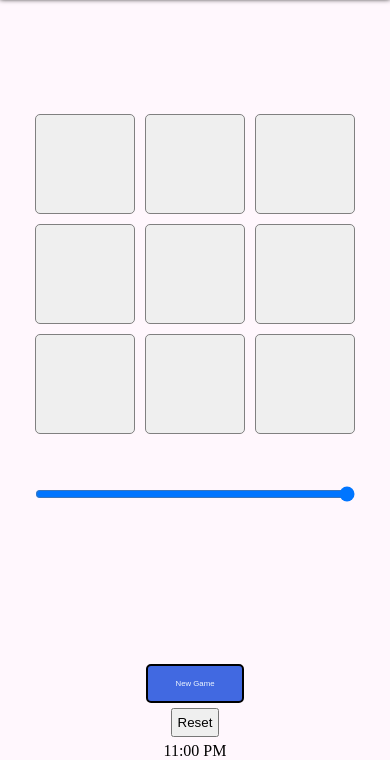
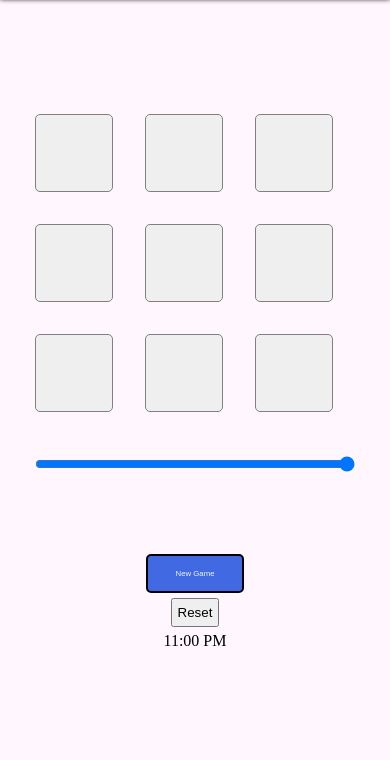
Before and after one commit to MuhammadAsad878/Tic-Tac-Toe-Game-in-HTML-CSS-JS, a plain HTML site: page index.html in a window 390 px wide. Shown: the part 90-850 px from the top of the page. Drawn offline with Linux system fonts and the light colour scheme.

Commit message:
Update style.css

```diff
--- a/styles/style.css
+++ b/styles/style.css
@@ -18,7 +18,8 @@ body{
   padding: 30px;
   display: grid;
   grid-template-columns: repeat(3,18vmin);
-  grid-gap: 10px;
+  grid-template-rows: repeat(3,18vmin) 30px;
+grid-gap: 10px;
   justify-content: center;
 
 }
@@ -74,8 +75,8 @@ color: royalblue;
 }
 @media screen and (max-width:750px) {
   .box{
-    height: auto;
-    width:auto;
+    height: 20vmin;
+    width:20vmin;
     font-size: 5vmin;
     border-radius: 5px;
   }
@@ -83,7 +84,7 @@ color: royalblue;
     padding:30% 0px 60px 0px;
     display: grid;
     grid-template-columns: repeat(3,100px) !important;
-    grid-template-rows:repeat(4,100px) 40px!important;
+    grid-template-rows:repeat(3,100px) 40px!important;
     grid-gap: 10px;
     justify-content: center;
 
```
